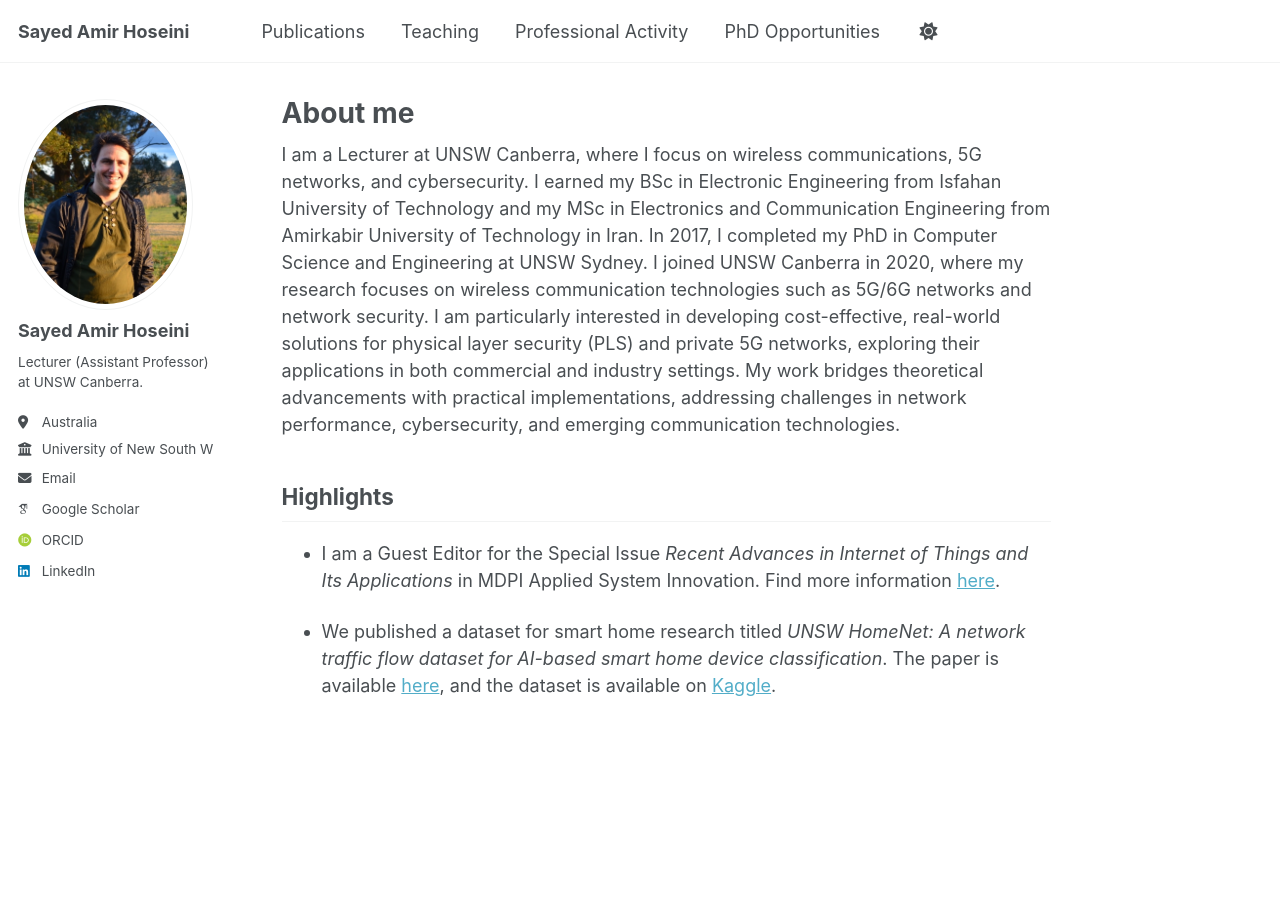
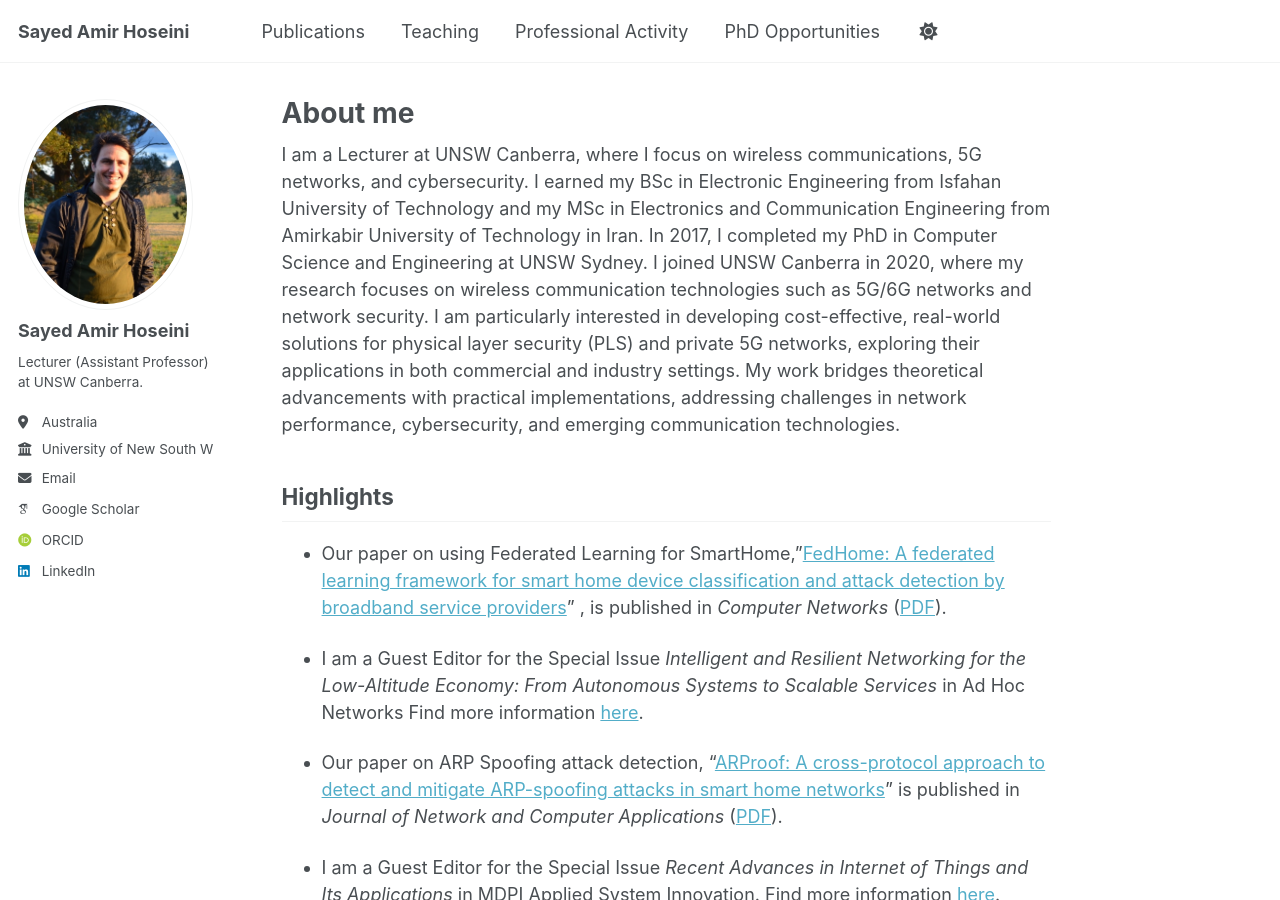
Before and after one commit to sayed-amir/sayed-amir.github.io, a Jekyll site: the page built from _pages/about.md, in a window 1280 px wide and 900 px high. Built offline with Jekyll 4.4.1, drawn with Linux system fonts in a browser that asks for light colours; some web fonts are replaced; a script that is not in the unit is left out.

Commit message:
news, papers and ad hoc

```diff
--- a/_pages/about.md
+++ b/_pages/about.md
@@ -11,6 +11,12 @@ I am a Lecturer at UNSW Canberra, where I focus on wireless communications, 5G n
 I joined UNSW Canberra in 2020, where my research focuses on wireless communication technologies such as 5G/6G networks and network security. I am particularly interested in developing cost-effective, real-world solutions for physical layer security (PLS) and private 5G networks, exploring their applications in both commercial and industry settings. My work bridges theoretical advancements with practical implementations, addressing challenges in network performance, cybersecurity, and emerging communication technologies.
 
 ## Highlights
+- Our paper on using Federated Learning for SmartHome,"<a href="https://www.sciencedirect.com/science/article/pii/S1389128626000526" target="_blank">FedHome: A federated learning framework for smart home device classification and attack detection by broadband service providers</a>" , is published in *Computer Networks* (<a href="files/FedHome.pdf" target="_blank">PDF</a>).
+
+- I am a Guest Editor for the Special Issue *Intelligent and Resilient Networking for the Low-Altitude Economy: From Autonomous Systems to Scalable Services* in Ad Hoc Networks
+Find more information <a href="https://www.sciencedirect.com/special-issue/329299/intelligent-and-resilient-networking-for-the-low-altitude-economy-from-autonomous-systems-to-scalable-services" target="_blank">here</a>.
+
+- Our paper on ARP Spoofing attack detection, "<a href="https://www.sciencedirect.com/science/article/pii/S1084804525002930" target="_blank">ARProof: A cross-protocol approach to detect and mitigate ARP-spoofing attacks in smart home networks</a>" is published in *Journal of Network and Computer Applications* (<a href="files/arpSpoofing.pdf" target="_blank">PDF</a>).
 
 - I am a Guest Editor for the Special Issue *Recent Advances in Internet of Things and Its Applications* in MDPI Applied System Innovation. Find more information <a href="https://www.mdpi.com/journal/asi/special_issues/222N4NY740" target="_blank">here</a>.
 
```
Also changed, not shown: 2 other files.
